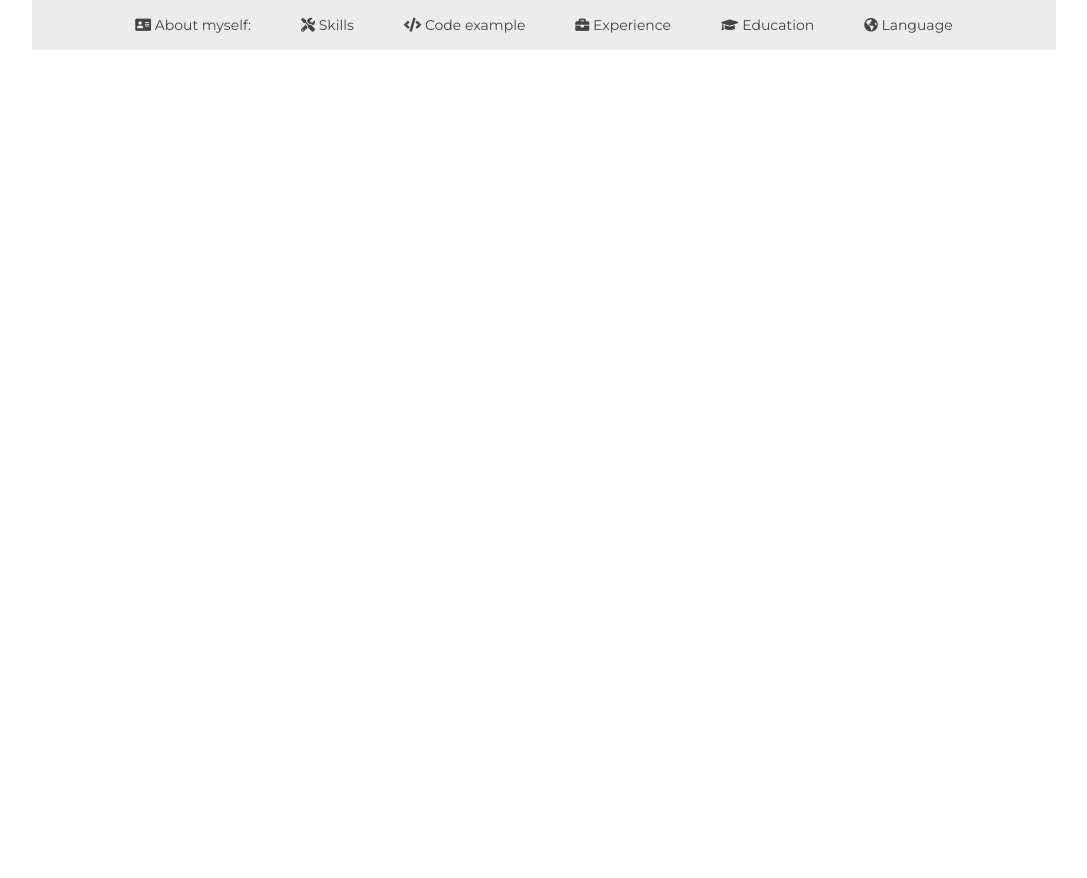
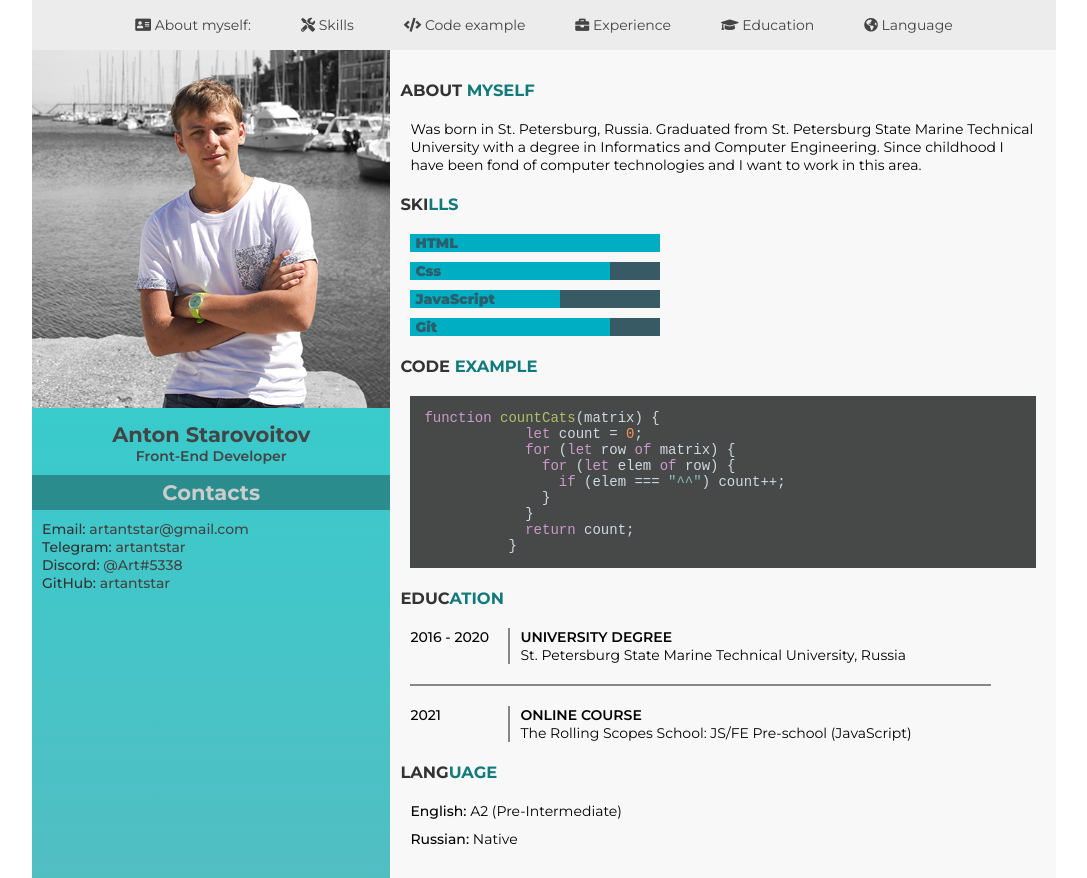
Before and after one commit to artantstar/rsschool-cv-2, a plain HTML site: page index.html in a window 1280 px wide. Shown: the whole page, without its empty margins (96-1183 px from the left). Before the commit the page ends 800 px from the top, so only its background shows below. Drawn offline with nearby package versions, Linux system fonts and the light colour scheme.

Commit message:
feat: add main block

```diff
--- a/index.html
+++ b/index.html
@@ -6,7 +6,7 @@
   <meta http-equiv="X-UA-Compatible" content="IE=edge">
   <meta name="viewport" content="width=device-width, initial-scale=1.0">
   <title>CV - Anton Starovoitov</title>
-  <link rel="stylesheet" href="//cdnjs.cloudflare.com/ajax/libs/highlight.js/11.2.0/styles/agate.min.css">
+  <link rel="stylesheet" href="//cdnjs.cloudflare.com/ajax/libs/highlight.js/11.2.0/styles/rainbow.min.css">
   <script src="//cdnjs.cloudflare.com/ajax/libs/highlight.js/11.2.0/highlight.min.js"></script>
   <link rel="stylesheet" href="https://cdnjs.cloudflare.com/ajax/libs/font-awesome/5.15.1/css/all.min.css">
   <link rel="stylesheet" href="style.css">
@@ -30,6 +30,88 @@
       </nav>
     </header>
 
+    <div class="main">
+      <aside class="profile">
+        <figure>
+          <img class="photo" src="assets/photo.jpg" alt="avatar">
+          <figcaption class="info">
+            <h1 class="info__name">Anton Starovoitov</h1>
+            <span class="info__role">Front-End Developer</span>
+          </figcaption>
+        </figure>
+        <h2 class="contacts-tittle">Contacts</h2>
+        <ul class="contacts">
+          <li>Email: <a href="mailto:artantstar@gmail.com">artantstar@gmail.com</a></li>
+          <li>Telegram: <a href="https://t.me/artantstar" target="_blank">artantstar</a></li>
+          <li>Discord: <span class="discrod">@Art#5338</span></li>
+          <li>GitHub: <a href="https://github.com/artantstar" target="_blank">artantstar</a></li>
+        </ul>
+      </aside>
+      <main class="about">
+        <h3>About <span class="h3-accent">myself</span></h3>
+        <div class="description">
+          <p>
+            Was born in St. Petersburg, Russia. Graduated from St. Petersburg State Marine Technical University with a
+            degree in Informatics and Computer Engineering. Since childhood I have been fond of computer technologies
+            and I want to work in this area.
+          </p>
+        </div>
+        <h3>Ski<span class="h3-accent">lls</span></h3>
+        <div class="description">
+          <ul class="skills">
+            <li>
+              <div class="progress progress_full">HTML</div>
+            </li>
+            <li>
+              <div class="progress progress_high">Css</div>
+            </li>
+            <li>
+              <div class="progress progress_half">JavaScript</div>
+            </li>
+            <li>
+              <div class="progress progress_high">Git</div>
+            </li>
+          </ul>
+        </div>
+        <h3>Code <span class="h3-accent">example</span></h3>
+        <div class="description">
+          <pre><code class="language-javascript">function countCats(matrix) {
+            let count = 0;
+            for (let row of matrix) {
+              for (let elem of row) {
+                if (elem === "^^") count++;
+              }
+            }
+            return count;
+          }</code></pre>
+        </div>
+        <h3>Educ<span class="h3-accent">ation</span></h3>
+        <div class="description education">
+          <div class="date">2016 - 2020</div>
+          <div class="place">
+            <span class="status">University degree</span>
+            <p>St. Petersburg State Marine Technical University, Russia</p>
+          </div>
+        </div>
+        <div class="hr"></div>
+        <div class="description education">
+          <div class="date">2021</div>
+          <div class="place">
+            <span class="status">Online Course</span>
+            <p>The Rolling Scopes School: JS/FE Pre-school (JavaScript)</p>
+          </div>
+        </div>
+        <h3>Lang<span class="h3-accent">uage</span></h3>
+        <div class="description language">
+          <p><span class="bold">English:</span> A2 (Pre-Intermediate)</p>
+          <p><span class="bold">Russian:</span> Native</p>
+        </div>
+        <div class="description">
+        </div>
+
+      </main>
+    </div>
+
 
 
 
--- a/style.css
+++ b/style.css
@@ -80,6 +80,132 @@ button {
   display: flex;
 }
 
+.main {
+  display: flex;
+  flex-wrap: wrap;
+}
+
+.profile {
+  width: 35%;
+  background: linear-gradient(#27d4d4, #51bec2);
+}
+
+.info {
+  margin-top: 10px;
+  text-align: center;
+  color: #444444;
+  font-weight: 600;
+}
+
+.photo {
+  width: 100%;
+}
+
+.contacts {
+  font-weight: 500;
+  margin: 10px;
+  color: #333;
+}
+
+.contacts a,
+.contacts span {
+  color: #444;
+}
+
+.contacts a:hover,
+.contacts span:hover {
+  color: #555;
+}
+
+.contacts-tittle {
+  margin-top: 10px;
+  text-align: center;
+  padding: 5px 0;
+  color: #ccc;
+  background-color: rgba(0, 0, 0, .3);
+}
+
+.about {
+  width: 65%;
+  padding: 10px;
+}
+
+h3 {
+  color: #333;
+  margin-top: 20px;
+  text-transform: uppercase;
+}
+
+.h3-accent {
+  color: #127a7a;
+}
+
+
+h3 ~ .description {
+  margin: 20px 10px;
+}
+
+.skills li {
+  width: 250px;
+  margin: 10px 0 0 0;
+  display: block;
+  background: #375a64;
+  font-weight: 900;
+  color: #2b5f6c;
+}
+
+.progress {
+  padding-left: 5px;
+  background-color: #00aec3;
+}
+
+.progress_half {
+  width: 60%;
+}
+
+.progress_high {
+  width: 80%;
+}
+
+.progress_full {
+  width: 100%;
+}
+
+.education {
+  display: flex;
+}
+
+.date {
+  width: 100px;
+  border-right: #888 solid 2px;
+  font-weight: 500;
+  /* background-color: red; */
+}
+
+.place {
+  padding-left: 10px;
+}
+
+.status {
+  font-weight: 600;
+  text-transform: uppercase;
+}
+
+.hr {
+  width: 90%;
+  height: 2px;
+  background-color: #888;
+  margin-left: 10px;
+}
+
+.language p {
+  margin-top: 10px;
+}
+
+.bold {
+  font-weight: 500;
+}
+
 @media (max-width: 1023px) {
   .nav__box {
     display: none;
@@ -91,3 +217,10 @@ button {
     display: flex;
   }
 }
+
+@media (max-width: 639px) {
+  .profile,
+  .about {
+    width: 100%;
+  }
+}
```
